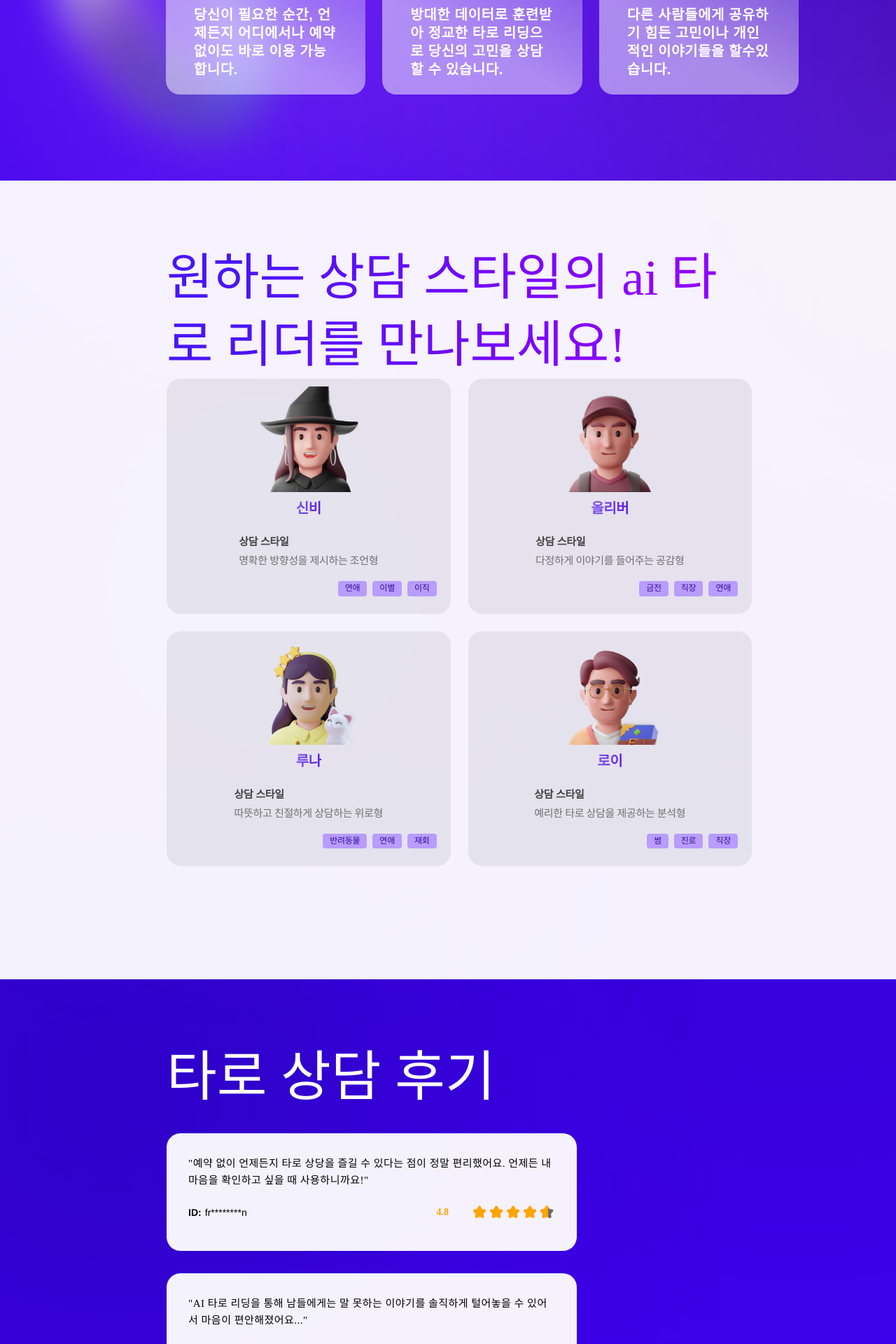
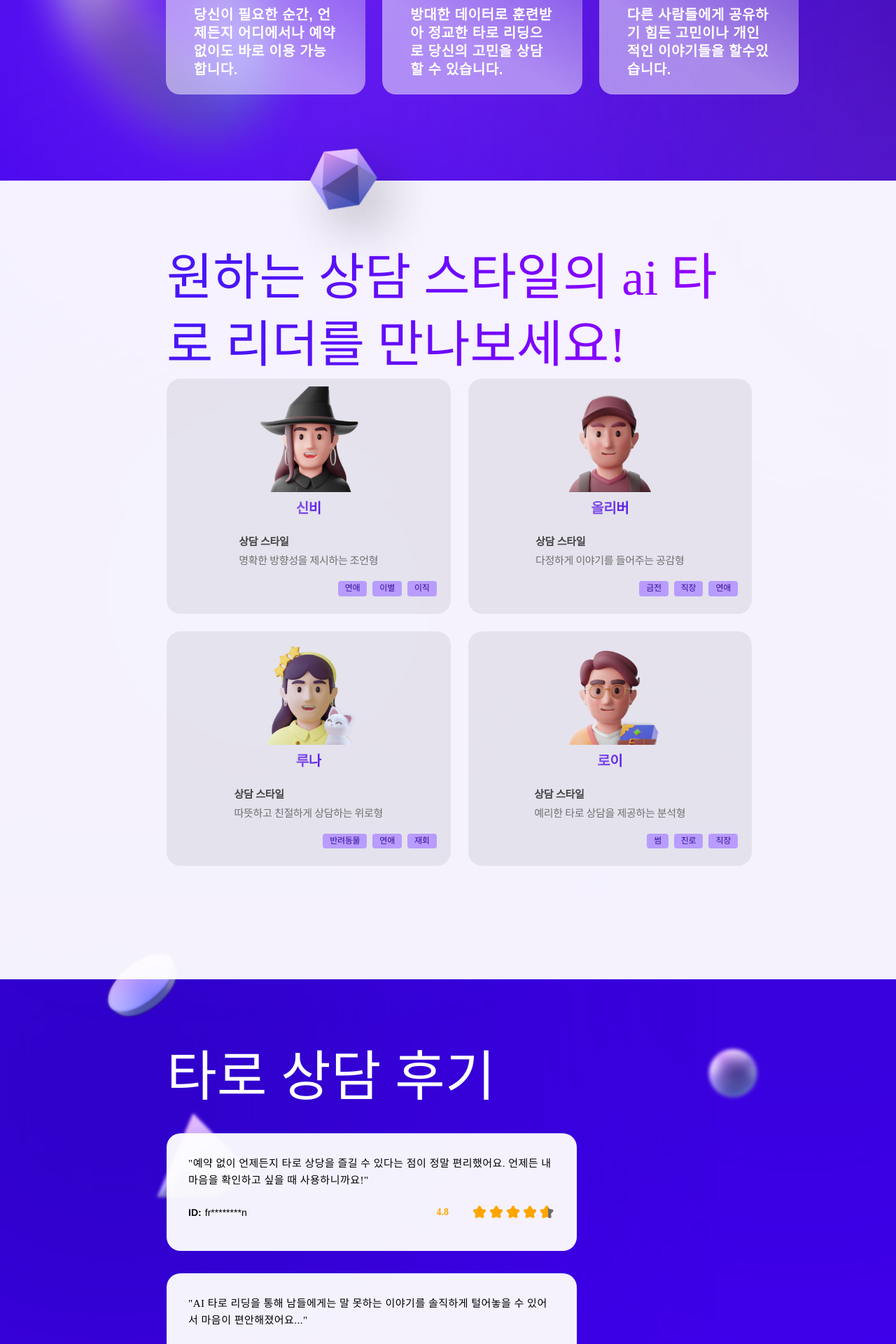
Before and after one commit to metis-ai-research/arotaro.ai, a React (Create React App) app: page / in a window 1280 px wide. Shown: the part 1280-3200 px from the top of the page at 70% size. Built offline with nearby package versions, Linux system fonts and the light colour scheme; a web font is replaced by a local one.

Commit message:
added all the shapes

```diff
--- a/src/components/css/GlobalFooter.scss
+++ b/src/components/css/GlobalFooter.scss
@@ -6,6 +6,8 @@
   padding: 90px 280px 100px 320px;
   border-radius: 0px 0px 12px 12px;
   background: #000508;
+  position: relative;
+  z-index: 1;
 }
 
 .blue-logo {
--- a/src/index.js
+++ b/src/index.js
@@ -1,6 +1,6 @@
 import React from "react";
 import ReactDOM from "react-dom/client";
-import "./index.css";
+import "./index.scss";
 import App from "./App";
 import reportWebVitals from "./reportWebVitals";
 
--- a/src/index.css
+++ b/src/index.scss
@@ -157,3 +157,8 @@ table {
     transform: rotate(0deg) translateY(10%);
   }
 }
+
+@mixin shapes-spin {
+  transition: all 0.3s ease 0s;
+  animation: 5s ease 0s infinite normal none running spin;
+}
--- a/src/pages/Home/MainSection.js
+++ b/src/pages/Home/MainSection.js
@@ -9,6 +9,7 @@ import ButtonRow from "../../components/ButtonRow";
 import IconCard from "./IconCard";
 import Ball1 from "../../resources/shapes/Ball1.png";
 import Torus1 from "../../resources/shapes/Torus_a2.png";
+import Torus2 from "../../resources/shapes/Torus_a3.png";
 import Octahedron from "../../resources/shapes/Octahedron_a1.png";
 
 export default function MainSection() {
@@ -54,6 +55,7 @@ export default function MainSection() {
         </div>
         <img src={Torus1} className="torus-in-main" alt="torus" />
         <img src={Octahedron} className="octahedron-in-main" alt="octahedron" />
+        <img src={Torus2} className="torus2-in-main" alt="torus" />
       </div>
       <img src={Ball1} className="ball-in-main" alt="ball" />
     </div>
--- a/src/pages/Home/MainSection.scss
+++ b/src/pages/Home/MainSection.scss
@@ -77,6 +77,11 @@
       left: -12%;
       position: absolute;
     }
+    .torus2-in-main {
+      right: -10%;
+      bottom: 3%;
+      position: absolute;
+    }
     .octahedron-in-main {
       position: absolute;
       right: -7%;
@@ -93,7 +98,8 @@
 }
 
 @media (max-width: 1540px) {
-  .home-woman {
+  .home-woman,
+  .torus2-in-main {
     display: none;
   }
   .home-main-section {
--- a/src/pages/Home/PeopleCardSection.js
+++ b/src/pages/Home/PeopleCardSection.js
@@ -4,6 +4,7 @@ import People1 from "../../resources/people1.png";
 import People2 from "../../resources/people2.png";
 import People3 from "../../resources/people3.png";
 import People4 from "../../resources/people4.png";
+import Platonic from "../../resources/shapes/Platonic_a2.png";
 
 export default function PeopleCardSection() {
   return (
@@ -43,6 +44,7 @@ export default function PeopleCardSection() {
           />
         </div>
       </div>
+      <img src={Platonic} className="platonic-in-people" alt="platonic" />
     </div>
   );
 }
--- a/src/pages/Home/PeopleCardSection.scss
+++ b/src/pages/Home/PeopleCardSection.scss
@@ -1,6 +1,8 @@
 .home-second-secion {
   background: rgba(255, 255, 255, 0.95);
   flex-shrink: 0;
+  position: relative;
+  z-index: 1;
 }
 .people-card-section {
   padding: 91px 206px 162px 18.6%;
@@ -21,6 +23,13 @@
     gap: 25px;
   }
 }
+.platonic-in-people {
+  position: absolute;
+  left: 30%;
+  top: -110px;
+  transition: all 0.3s ease 0s;
+  animation: 5s ease 0s infinite normal none running spin;
+}
 
 @media (max-width: 1390px) {
   .people-card {
@@ -28,9 +37,13 @@
   }
 }
 
-/* 手机布局 */
-@media (max-width: 480px) {
-  .people-cards-row {
-    display: block;
+@media (max-width: 960px) {
+  .people-card-section {
+    .people-cards-row {
+      display: block;
+      .people-card {
+        margin: 24px auto;
+      }
+    }
   }
 }
--- a/src/pages/Home/ReviewSection.js
+++ b/src/pages/Home/ReviewSection.js
@@ -1,10 +1,16 @@
 import "./ReviewSection.scss";
 import Review from "./Review";
+import Disc from "../../resources/shapes/Disc_a2.png";
+import Pyramid from "../../resources/shapes/Pyramid_a1.png";
+import Ball from "../../resources/shapes/Ball2.png";
+import Vase from "../../resources/shapes/Vase_a2.png";
 
 export default function ReviewSection() {
   return (
     <div className="review-section">
+      <img src={Vase} className="vase-in-review" alt="shapes" />
       <div className="review-section-container">
+        <img src={Ball} className="ball-in-review" alt="shapes" />
         <h2 className="review-section-title">타로 상담 후기</h2>
         <div className="reviews-container">
           <Review
@@ -27,8 +33,10 @@ export default function ReviewSection() {
             name="jj****g"
             number="4.7"
           />
+          <img src={Pyramid} className="pyramid-in-review" alt="shapes" />
         </div>
       </div>
+      <img src={Disc} className="disc-in-review" alt="shapes" />
     </div>
   );
 }
--- a/src/pages/Home/ReviewSection.scss
+++ b/src/pages/Home/ReviewSection.scss
@@ -1,5 +1,7 @@
+@import "src/index.scss";
 .review-section-container {
   padding: 92px 205px 178px 18.6%;
+  position: relative;
   .review-section-title {
     color: #fff;
     font-family: Dongle;
@@ -12,8 +14,34 @@
     display: flex;
     flex-wrap: wrap;
     justify-content: space-between;
+    position: relative;
     .review-container {
+      z-index: 1;
       margin-top: 32px;
     }
   }
 }
+.review-section {
+  position: relative;
+}
+.disc-in-review {
+  position: absolute;
+  top: -4%;
+  left: 12%;
+  @include shapes-spin;
+}
+.pyramid-in-review {
+  position: absolute;
+  left: -10px;
+  @include shapes-spin;
+}
+.ball-in-review {
+  @include shapes-spin;
+  position: absolute;
+  right: 15%;
+}
+.vase-in-review {
+  position: absolute;
+  right: 24%;
+  bottom: -15%;
+}
```
